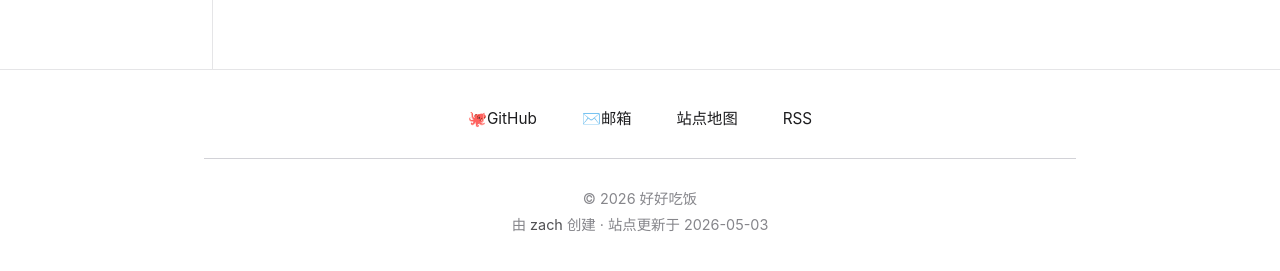
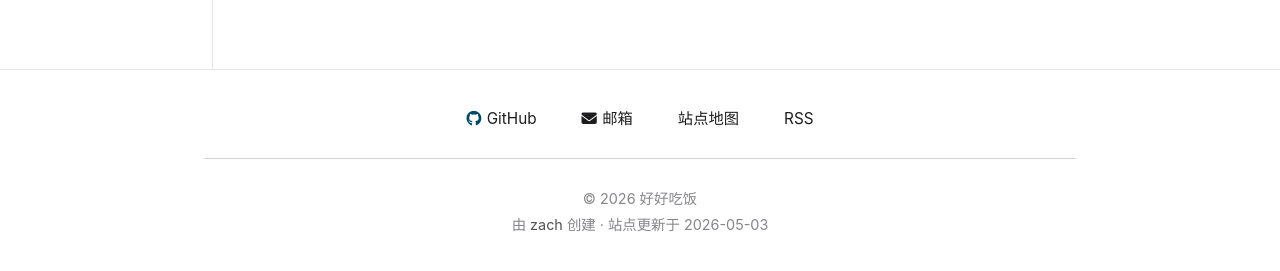
Before and after one commit to zach1219/zach1219.github.io, a Jekyll site: the page built from _pages/about.md, in a window 1280 px wide and 900 px high, scrolled down 679 px. Shown: the part 626-897 px from the top of the window. Built offline with Jekyll 4.4.1, drawn with Linux system fonts in a browser that asks for light colours; a script that is not in the unit is left out; comment, search, counter and statistics services are not loaded.

Commit message:
fix: restore FA icons in footer

```diff
--- a/_includes/footer.html
+++ b/_includes/footer.html
@@ -51,10 +51,10 @@
 <footer>
   <div class="footer-links">
     {% if site.author.github %}
-      <a href="https://github.com/{{ site.author.github }}">🐙GitHub</a>
+      <a href="https://github.com/{{ site.author.github }}"><i class="fab fa-github"></i>GitHub</a>
     {% endif %}
     {% if site.author.email %}
-      <a href="mailto:{{ site.author.email }}">✉️邮箱</a>
+      <a href="mailto:{{ site.author.email }}"><i class="fa fa-envelope"></i>邮箱</a>
     {% endif %}
     <a href="{{ base_path }}/sitemap/">站点地图</a>
     <a href="{{ base_path }}/feed.xml">RSS</a>
```
